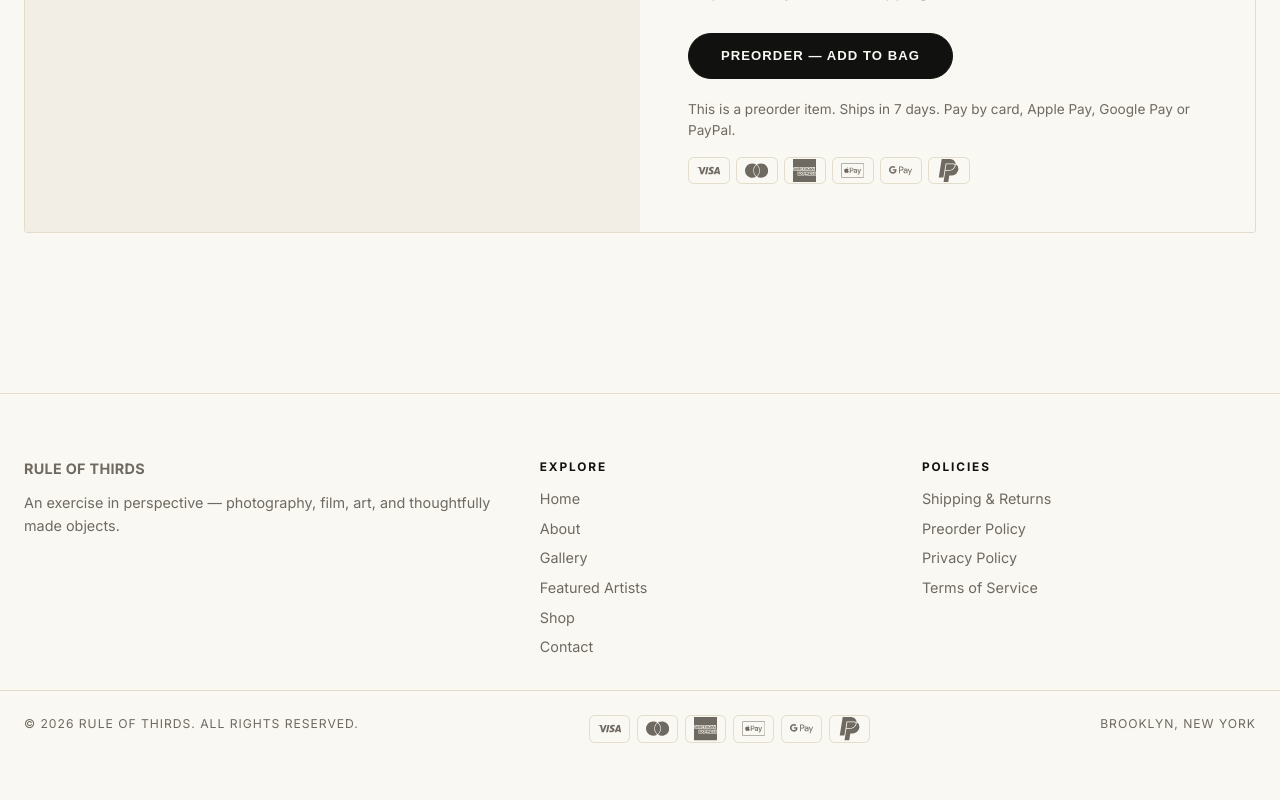
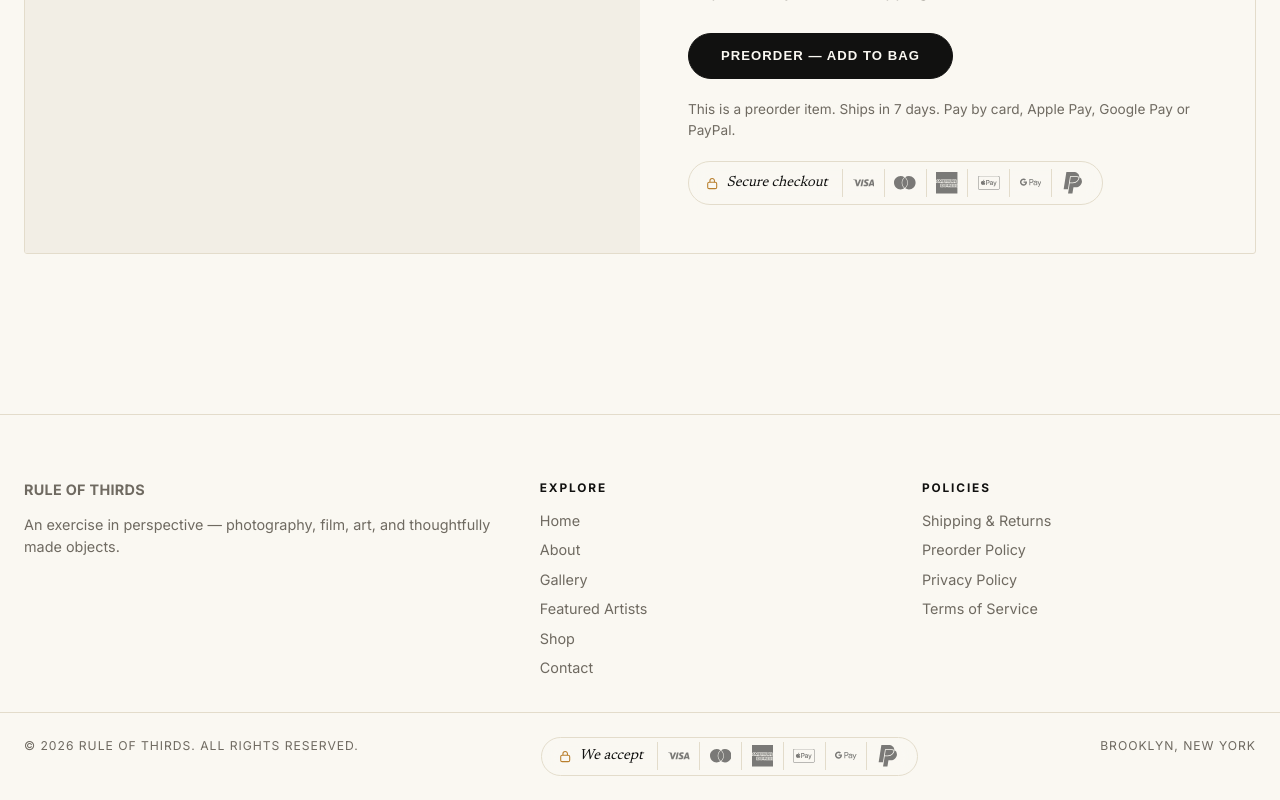
Before and after one commit to shabazz23/ruleofthirds-nyc, a Next.js app: page /shop in a window 1280 px wide. Shown: the part 1098-1898 px from the top of the page. Before the commit the page ends 1865 px from the top, so only its background shows below. Built offline with nearby package versions, Linux system fonts and the light colour scheme.

Commit message:
Restyle payment icons as a frosted Secure checkout strip
Co-Authored-By: Claude Opus 5.5 <noreply@anthropic.com>
Claude-Session: https://claude.ai/code/session_01Lmg9rGvVnWhZxncHyQ1Kgh

```diff
--- a/app/globals.css
+++ b/app/globals.css
@@ -645,13 +645,35 @@ body.cart-open .cart-drawer { transform: none; }
 }
 @media (max-width: 760px) { .soon-badge { top: 0.75rem; left: 0.75rem; font-size: 0.62rem; } }
 
-/* Accepted-payment marks: small outlined chips, muted ink */
-.pay-icons { list-style: none; display: flex; flex-wrap: wrap; gap: 0.4rem; margin-top: 1rem; padding: 0; }
-.pay-icons li {
+/* Accepted-payment strip: frosted pill, hairline dividers, gold lock */
+.pay-strip {
+  display: inline-flex; align-items: center; flex-wrap: wrap; gap: 0.35rem 0.9rem;
+  margin-top: 1.25rem; padding: 0.45rem 0.55rem 0.45rem 1rem; align-self: flex-start;
+  border: 1px solid var(--line); border-radius: 999px;
+  background: rgba(250, 248, 242, 0.7);
+  -webkit-backdrop-filter: blur(10px); backdrop-filter: blur(10px);
+}
+.pay-label {
+  display: inline-flex; align-items: center; gap: 0.45rem;
+  font-family: var(--font-serif); font-style: italic; font-size: 0.92rem; color: var(--ink);
+  letter-spacing: 0; text-transform: none;
+}
+.pay-lock { width: 0.9rem; height: 0.9rem; fill: none; stroke: var(--accent); stroke-width: 1.2; }
+.pay-marks { list-style: none; display: flex; align-items: center; padding: 0; margin: 0; }
+.pay-marks li {
   display: inline-flex; align-items: center; justify-content: center;
-  width: 2.6rem; height: 1.7rem; border: 1px solid var(--line); border-radius: 0.35rem;
-  background: var(--paper);
+  padding: 0.2rem 0.6rem; border-left: 1px solid var(--line);
 }
-.pay-icons svg { width: 1.45rem; height: 1.45rem; fill: var(--muted); }
-.pay-icons-center { justify-content: center; margin-top: 0.4rem; }
-.pay-icons-footer { margin-top: 0; }
+.pay-marks svg {
+  width: 1.35rem; height: 1.35rem; fill: var(--ink); opacity: 0.55;
+  transition: opacity 0.25s, fill 0.25s, transform 0.25s;
+}
+.pay-marks li:hover svg { opacity: 1; fill: var(--accent); transform: translateY(-1px); }
+.pay-icons-center { display: flex; justify-content: center; margin: 0.6rem auto 0; padding-left: 0.9rem; align-self: stretch; }
+.pay-icons-footer { margin-top: 0; padding-top: 0.3rem; padding-bottom: 0.3rem; }
+@media (max-width: 760px) {
+  .pay-strip { border-radius: 1.1rem; justify-content: center; padding: 0.55rem 0.7rem; }
+  .pay-marks li { padding: 0.2rem 0.45rem; }
+  .pay-marks li:first-child { border-left: none; }
+}
+.pay-icons-center .pay-marks li:first-child { border-left: none; }
--- a/components/CheckoutButtons.js
+++ b/components/CheckoutButtons.js
@@ -41,7 +41,7 @@ export default function CheckoutButtons({ items }) {
         </p>
       )}
       <PaymentIcons className="pay-icons-center" />
-      <p className="cart-note">Secure payment by Stripe and PayPal.</p>
+      <p className="cart-note">Payments handled by Stripe and PayPal.</p>
     </div>
   );
 }
--- a/components/Footer.js
+++ b/components/Footer.js
@@ -41,7 +41,7 @@ export default function Footer() {
       </div>
       <div className="footer-base">
         <span>© {year} Rule of Thirds. All rights reserved.</span>
-        <PaymentIcons className="pay-icons-footer" />
+        <PaymentIcons className="pay-icons-footer" label="We accept" />
         <span>Brooklyn, New York</span>
       </div>
     </footer>
--- a/components/PaymentIcons.js
+++ b/components/PaymentIcons.js
@@ -34,9 +34,17 @@ const MARKS = [
   }
 ];
 
-export default function PaymentIcons({ className = '' }) {
+export default function PaymentIcons({ className = '', label = 'Secure checkout' }) {
   return (
-    <ul className={`pay-icons ${className}`} aria-label="Accepted payment methods">
+    <div className={`pay-strip ${className}`}>
+      <span className="pay-label">
+        <svg className="pay-lock" viewBox="0 0 16 16" aria-hidden="true" focusable="false">
+          <rect x="3" y="7" width="10" height="7" rx="1.6" />
+          <path d="M5.5 7V5.2a2.5 2.5 0 0 1 5 0V7" />
+        </svg>
+        {label}
+      </span>
+      <ul className="pay-marks" aria-label="Accepted payment methods">
         {MARKS.map((m) => (
           <li key={m.key} title={m.label}>
             <svg viewBox="0 0 24 24" role="img" aria-label={m.label} focusable="false">
@@ -45,5 +53,6 @@ export default function PaymentIcons({ className = '' }) {
           </li>
         ))}
       </ul>
+    </div>
   );
 }
```
Lines whose indentation alone changed are shown as unchanged.
